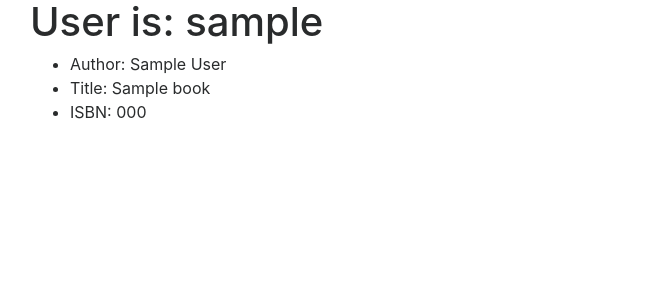
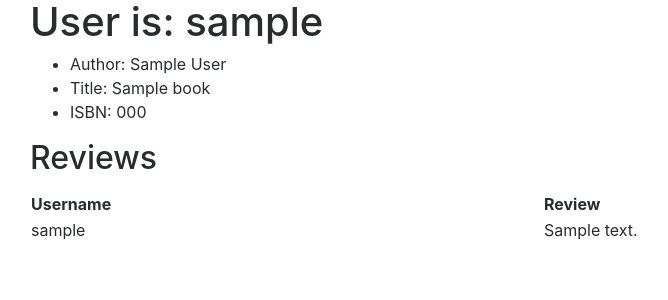
Before and after one commit to jhan6501/book_reviews, a Flask app: template templates/book.html in a window 1280 px wide. Shown: the top 300 px of the page, without its empty margins (55-723 px from the left). Run offline with Flask 2, Linux system fonts and the light colour scheme; the template is opened without the code that fills it: most values are stand-ins (such as "Sample title", 1, 10 or a date in 2020); some libraries are stand-ins or nearby versions.

Commit message:
added ability to see reviews for books

```diff
--- a/application.py
+++ b/application.py
@@ -63,53 +63,21 @@ def search():
 
     return render_template("bookInfo.html", user = user, books = books)
 
-@app.route("/book_selection/<string:input>/<string:username>")
-def book(input, username):
+@app.route("/book_selection/<string:book_isbn>/<string:username>")
+def book(book_isbn, username):
 
     # get the book
-    book_isbn = ''
-    user = ''
-    firstRun = True
-    for i in input:
-        if i != ',' and firstRun:
-            book_isbn = book_isbn + i
-        elif i == ',' and firstRun:
-            firstRun = False
-        elif not firstRun:
-            user = user + i
 
-    print ("input is: " + input)
-    print ("username is: " + username)
-    print ("user is: " + user)
     book = db.execute("SELECT * FROM books WHERE isbn = :isbn", {"isbn": book_isbn}).fetchone()
 
     if book is None:
         return render_template("error.html", message = "book does not exist")
 
-    return render_template("book.html", book = book, username = user)
+    #get book id
+    book_id = db.execute("SELECT id FROM books WHERE isbn = :isbn", {"isbn": book_isbn}).fetchone()[0]
 
-
-# @app.route("/book_selection/<string:input>/<string:username>")
-# def book(input, username):
-
-#     # get the book
-#     book_isbn = ''
-#     user = ''
-#     firstRun = True
-#     for i in input:
-#         if i != ',' and firstRun:
-#             book_isbn = book_isbn + i
-#         elif i == ',' and firstRun:
-#             firstRun = False
-#         elif not firstRun:
-#             user = user + i
-
-#     print ("input is: " + input)
-#     print ("username is: " + username)
-#     print ("user is: " + user)
-#     book = db.execute("SELECT * FROM books WHERE isbn = :isbn", {"isbn": book_isbn}).fetchone()
-
-#     if book is None:
-#         return render_template("error.html", message = "book does not exist")
-
-#     return render_template("book.html", book = book, username = user)
+    print ("book id is: " + str(book_id))
+    #get the reviews
+    #reviews = db.execute("SELECT * FROM reviews WHERE book = :book_id", {"book_id": book_id})
+    reviews = db.execute("SELECT reviews.review, users.username FROM reviews INNER JOIN users ON users.id = reviews.writer WHERE book = :book_id", {"book_id": book_id})
+    return render_template("book.html", book = book, username = username, reviews = reviews)
--- a/templates/book.html
+++ b/templates/book.html
@@ -13,5 +13,19 @@
         <li>ISBN: {{ book.isbn}} </li>
     </ul>
 
+    <h2>Reviews</h2>
+    <table style="width:100%">
+        <tr>
+            <th>Username</th>
+            <th>Review</th>
+        </tr>
+        {% for review in reviews %}
+            <td> {{review.username }} </td>
+            <td> {{review.review}} </td>
+        {% endfor %}
+    <ul>
+
+    </ul>
+
 
 {% endblock %}
--- a/templates/bookInfo.html
+++ b/templates/bookInfo.html
@@ -11,7 +11,7 @@
     {% for book in books  %}
         <li>
 
-            <a href="{{ url_for('book', input= book.isbn + ',' + user, username = user) }}">
+            <a href="{{ url_for('book', book_isbn= book.isbn, username = user) }}">
                     {{ book.title }} written by {{book.author}}
             </a>
 
```
